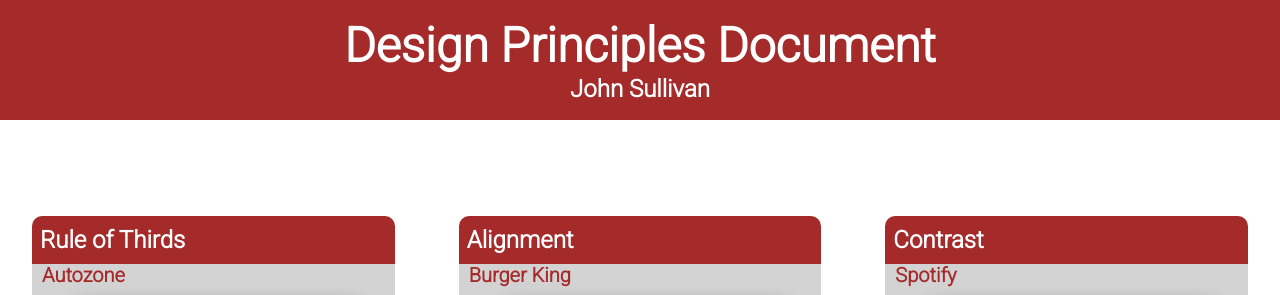
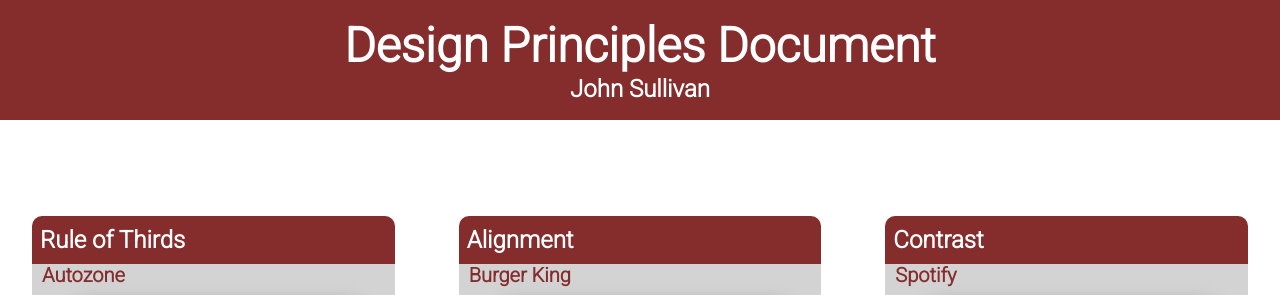
Before and after one commit to JohnSullivan94/wdd230, a plain HTML site: page Lesson02/week2.html in a window 1280 px wide. Shown: the top 295 px of the page. Drawn offline with Linux system fonts and the light colour scheme.

Commit message:
color correction

```diff
--- a/Lesson02/css/small.css
+++ b/Lesson02/css/small.css
@@ -6,7 +6,7 @@ body {
 }
 
 header, footer {
-    background-color: brown;
+    background-color: rgb(133, 44, 44);
     color:white;
     text-align: center;
 }
@@ -44,7 +44,7 @@ img {
 
 
 .fc-title, .sc-title, .tc-title {
-    background-color: brown;
+    background-color: rgb(133, 44, 44);
     color: white;
     line-height: 3em;
     text-align: left;
@@ -84,7 +84,7 @@ h1, h2, h3, h4, h5, h6 {
 a {
     font-size: 1.25em;
     font-weight: bold;
-    color: brown;
+    color: rgb(133, 44, 44);
     text-decoration: none;
 }
 
```
